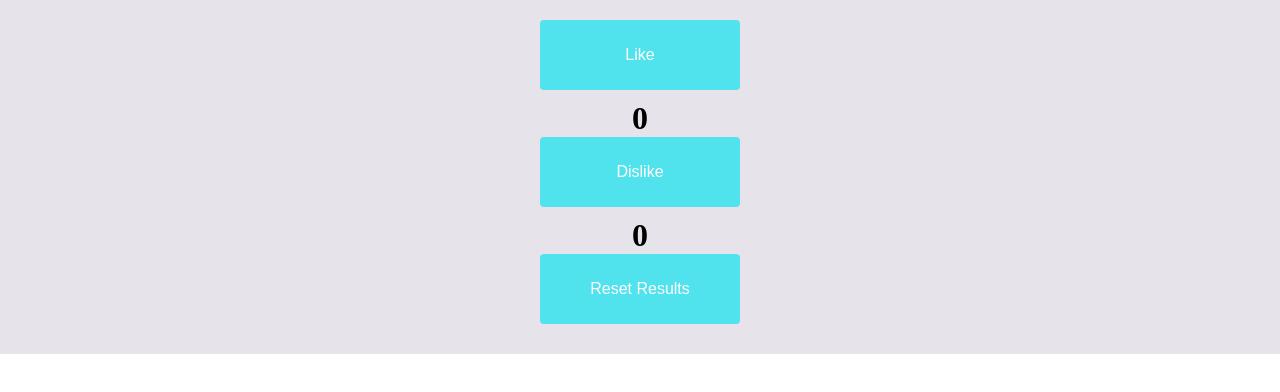
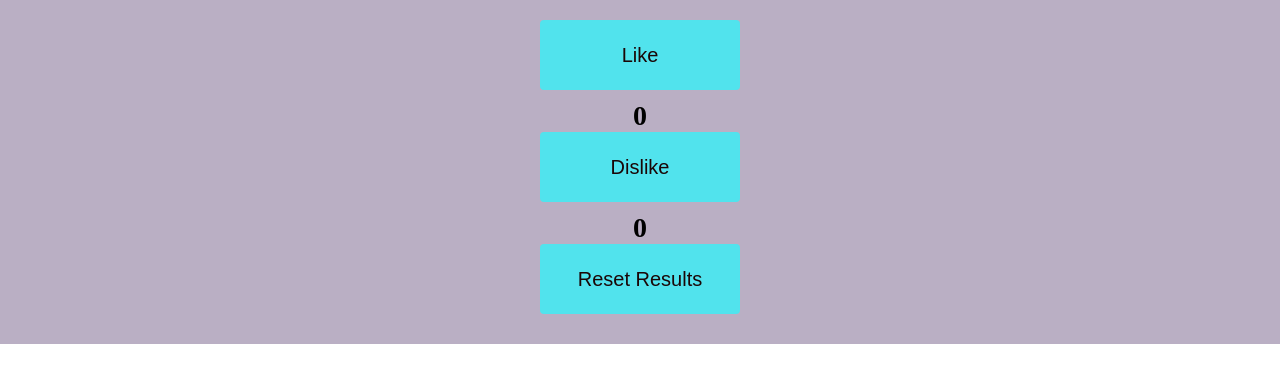
Before and after one commit to AdelBikulova/React, a React (Create React App) app: page / in a window 1280 px wide. Shown: the top 392 px of the page. Built offline with nearby package versions, Linux system fonts and the light colour scheme.

Commit message:
HW_04 with new commit

```diff
--- a/src/components/Button/styles.css
+++ b/src/components/Button/styles.css
@@ -6,7 +6,7 @@
     border-radius: 4px;
     padding: 20px;
     background-color: #51e3ed;
-    color: white;
-    font-size: 16px;
+    color: rgb(26, 6, 6);
+    font-size: 20px;
     cursor: pointer;
   }
--- a/src/components/Feedback/Feedback.jsx
+++ b/src/components/Feedback/Feedback.jsx
@@ -22,8 +22,10 @@ function Feedback() {
   return (
     <div className="counter-wrapper">
       <div className="button-control">
-        <Button onButtonClick={counterLikes}>Like</Button> {likes}
-        <Button onButtonClick={counterDislikes}>Dislike</Button> {dislikes}
+        <Button onButtonClick={counterLikes}>Like</Button>
+        <div className="likes-count">{likes}</div>
+        <Button onButtonClick={counterDislikes}>Dislike</Button>
+        <div className="dislikes-count">{dislikes}</div>
         <Button onButtonClick={resetResults}>Reset Results</Button>
       </div>
     </div>
--- a/src/components/Feedback/styles.css
+++ b/src/components/Feedback/styles.css
@@ -5,10 +5,13 @@
   border: none;
   border-radius: 4px;
   padding: 20px;
-  background-color: #bfc459d6;
-  color: rgb(253, 143, 143);
-  font-size: 16px;
+  font-size: 24px;
   cursor: pointer;
+}
+
+button.button-component {
+  color: rgb(26, 6, 6);
+  font-size: 20px;
 }
 
 .counter-wrapper {
@@ -18,7 +21,7 @@
   justify-content: center;
   gap: 20px;
   padding: 20px;
-  background: rgb(231, 227, 235);
+  background: rgb(186, 175, 196);
 }
 
 .button-control {
--- a/src/homeworks/Homework04/styles.css
+++ b/src/homeworks/Homework04/styles.css
@@ -2,8 +2,8 @@
     display: flex;
     gap: 20px;
     align-items: center;
-    padding: 20px;
-    background: rgb(219, 210, 230);
+    padding: 30px;
+    background: rgb(123, 92, 161);
 }
 
 .button-control {
@@ -11,6 +11,6 @@
 }
 
 .counter-wrapper {
-    font-size: 32px;
+    font-size: 28px;
     font-weight: bold;
 }
```
